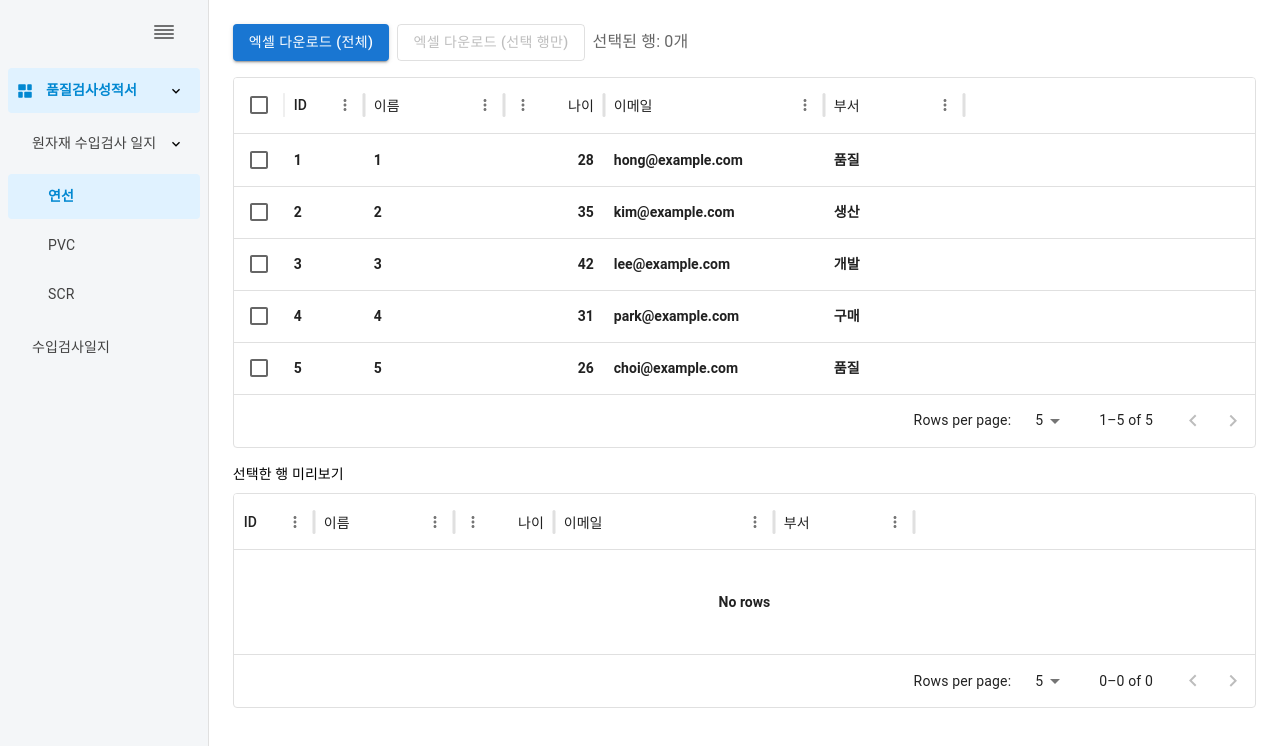
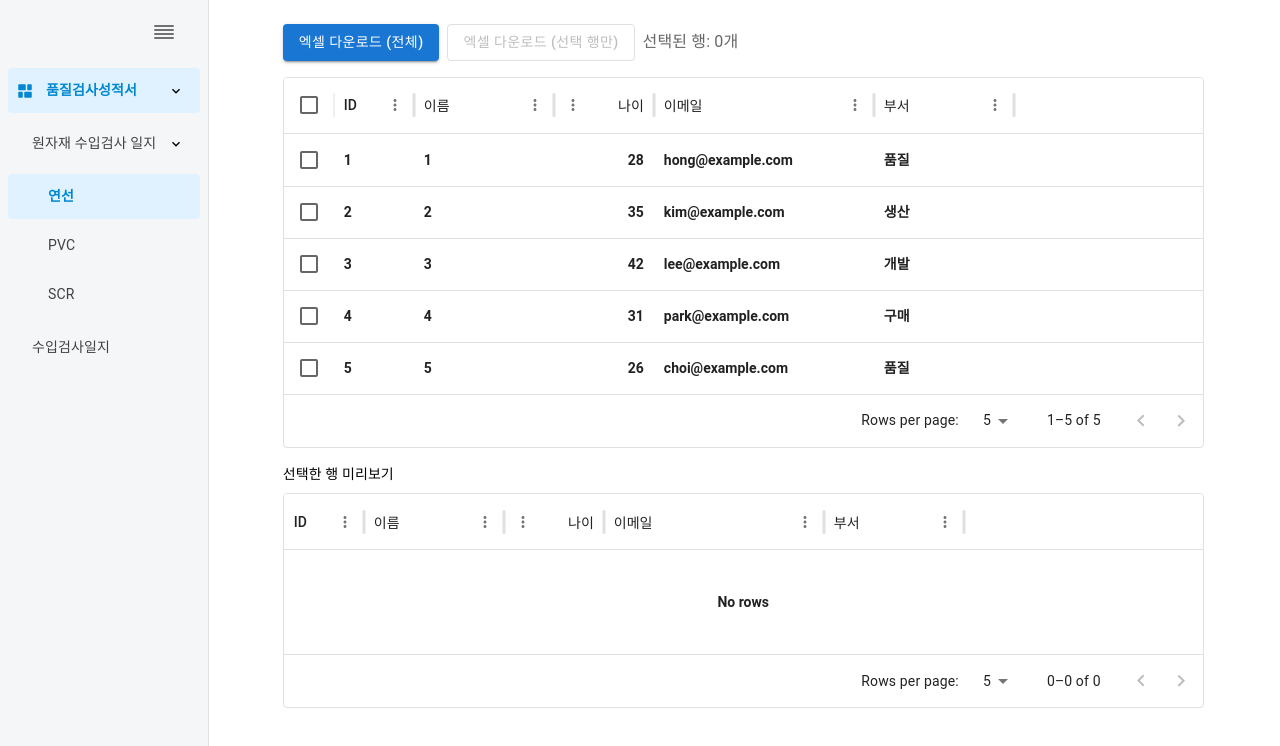
Before and after one commit to CHCHAENG/Quality-Inspection, a React (Vite) app in the folder quality-fe/: page /quality/mtr-insp/st in a window 1280 px wide. Shown: the top 746 px of the page. Built offline with nearby package versions, Linux system fonts and the light colour scheme; no server answers.

Commit message:
style : fe/사이드바 에러 수정

```diff
--- a/quality-fe/src/api/api.ts
+++ b/quality-fe/src/api/api.ts
@@ -26,8 +26,7 @@ export async function mtrDailyDetail() {
 // 순회검사일지 (신선, 연선)
 export async function prcsSub() {
   const sendData =
-    "2025-10-28;2025-10-30;24;0;ST-00-01:1!ST-01-01:1!ST-03-01:1!ST-03-02:1!ST-04-01:1!ST-05-01:1!ST-05-01:2!ST-05-01:3!ST-05-01:4!;";
-
+    "2025-10-28;2025-10-30;23;0;DR-01-01:1!DR-02-01:1!DR-03-01:1!DR-03-01:2!DR-03-01:3!DR-03-01:4!;";
   const res = await axios.post("/api/prcsSub", { sendData });
   return res.data;
 }
--- a/quality-fe/src/components/Common/DashboardLayout.tsx
+++ b/quality-fe/src/components/Common/DashboardLayout.tsx
@@ -1,10 +1,11 @@
 // components/Common/DashboardLayout.tsx
 
 import { Box, Grid } from "@mui/material";
-import { useState } from "react";
+import { useEffect, useState } from "react";
 import type { ReactNode } from "react";
 import { Outlet } from "react-router-dom";
 import Sidebar from "./Sidebar";
+import { mtrDailyDetail, mtrDailyInfo, prcsSub } from "../../api/api";
 
 interface DashboardLayoutProps {
   children?: ReactNode;
@@ -14,12 +15,21 @@ export default function DashboardLayout({ children }: DashboardLayoutProps) {
   const [collapsed, setCollapsed] = useState(false);
   const toggleSidebar = () => setCollapsed(!collapsed);
 
-  // useEffect(() => {
-  //   (async () => {
-  //     const result = await mtrInsp();
-  //     console.log("52122: ", result);
-  //   })();
-  // }, []);
+  useEffect(() => {
+    (async () => {
+      const result = await mtrDailyInfo();
+      console.log("mtrDailyInfo: ", result);
+    })();
+
+    (async () => {
+      const result = await mtrDailyDetail();
+      console.log("mtrDailyDetail: ", result);
+    })();
+    (async () => {
+      const result = await prcsSub();
+      console.log("prcsSub: ", result);
+    })();
+  }, []);
 
   return (
     <Box sx={{ display: "flex", width: "100%", height: "100vh" }}>
--- a/quality-fe/src/components/Common/DataGridSelectAndExport.tsx
+++ b/quality-fe/src/components/Common/DataGridSelectAndExport.tsx
@@ -1,4 +1,3 @@
-import * as React from "react";
 import { useMemo, useState } from "react";
 import { Box, Stack, Button, Typography } from "@mui/material";
 import {
@@ -8,7 +7,6 @@ import {
   type GridPaginationModel,
 } from "@mui/x-data-grid";
 import * as XLSX from "xlsx";
-import { mtrInsp } from "../../api/api";
 
 // v8: RowSelectionModel 타입
 type RowSelectionModelV8 = {
@@ -17,13 +15,6 @@ type RowSelectionModelV8 = {
 };
 
 export default function DataGridSelectAndExport() {
-  React.useEffect(() => {
-    (async () => {
-      const result = await mtrInsp();
-      console.log("52010: ", result);
-    })();
-  }, []);
-
   // 1) 컬럼
   const columns: GridColDef[] = useMemo(
     () => [
@@ -132,10 +123,11 @@ export default function DataGridSelectAndExport() {
       sx={{
         display: "flex",
         flexDirection: "column",
+        marginLeft: "50px",
         gap: 2,
         minHeight: 0,
-        flex: 1, // ✅ Flex 레이아웃 안에서 유동폭
-        minWidth: 0, // ✅ 부모 폭보다 넓어지지 않도록
+        flex: 1,
+        width: "90%",
       }}
     >
       {/* 상단 액션 */}
@@ -157,11 +149,8 @@ export default function DataGridSelectAndExport() {
           선택된 행: {selectedRows.length}개
         </Typography>
       </Stack>
-
       {/* 메인 그리드 */}
       <Box sx={{ flex: 1, minWidth: 0, minHeight: 0 }}>
-        {" "}
-        {/* ✅ width 대신 flex/minWidth */}
         <DataGrid
           rows={rows}
           columns={columns}
@@ -173,13 +162,11 @@ export default function DataGridSelectAndExport() {
           onPaginationModelChange={setPaginationModel}
           rowSelectionModel={rowSelectionModel}
           onRowSelectionModelChange={setRowSelectionModel}
+          sx={{ width: 1, height: 1, minWidth: 0, minHeight: 0 }}
         />
       </Box>
-
       {/* 선택 행 미리보기 */}
       <Box sx={{ flex: 1, minWidth: 0, overflow: "auto" }}>
-        {" "}
-        {/* ✅ */}
         <Typography variant="subtitle2" sx={{ mb: 1 }}>
           선택한 행 미리보기
         </Typography>
--- a/quality-fe/src/components/Common/Sidebar.tsx
+++ b/quality-fe/src/components/Common/Sidebar.tsx
@@ -1,5 +1,5 @@
 // Sidebar.tsx
-import { useMemo, useState, useCallback, useEffect } from "react";
+import { useMemo, useState, useCallback } from "react";
 import { useNavigate, useLocation } from "react-router-dom";
 import {
   Box,
@@ -70,9 +70,6 @@ export default function Sidebar({ collapsed, toggleSidebar }: SidebarProps) {
 
   const [openMap, setOpenMap] = useState<Record<string, boolean>>({});
 
-  useEffect(() => {
-    console.log(collapsed);
-  }, []);
   // 현재 경로에 해당하는 체인 자동 펼침
   const autoOpenIds = useMemo(() => {
     const ids = new Set<string>();
--- a/quality-fe/src/pages/MtrInspST.tsx
+++ b/quality-fe/src/pages/MtrInspST.tsx
@@ -1,5 +1,5 @@
 import { Box } from "@mui/material";
-import { useEffect, useState, type ReactNode } from "react";
+import { useState, type ReactNode } from "react";
 import Sidebar from "../components/Common/Sidebar";
 import { Outlet } from "react-router-dom";
 import DataGridSelectAndExport from "../components/Common/DataGridSelectAndExport";
```
